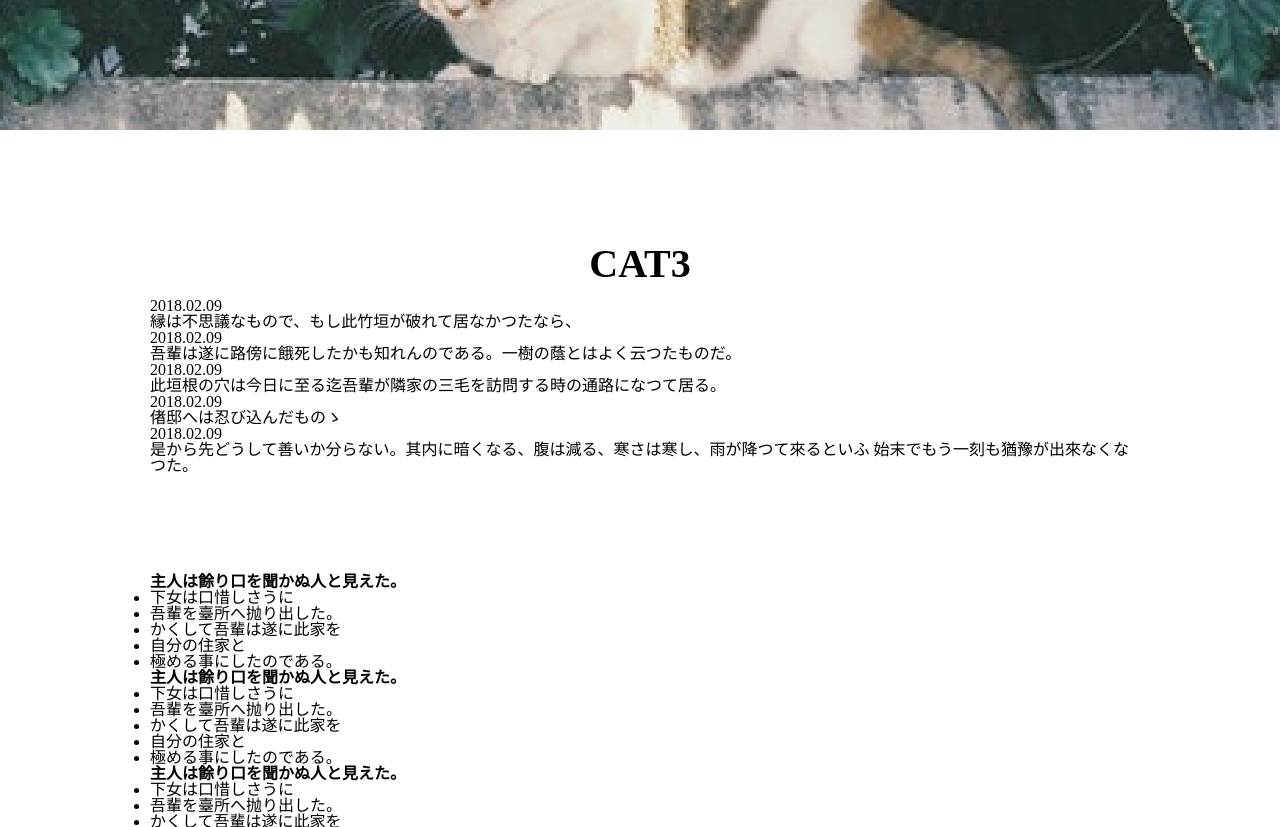
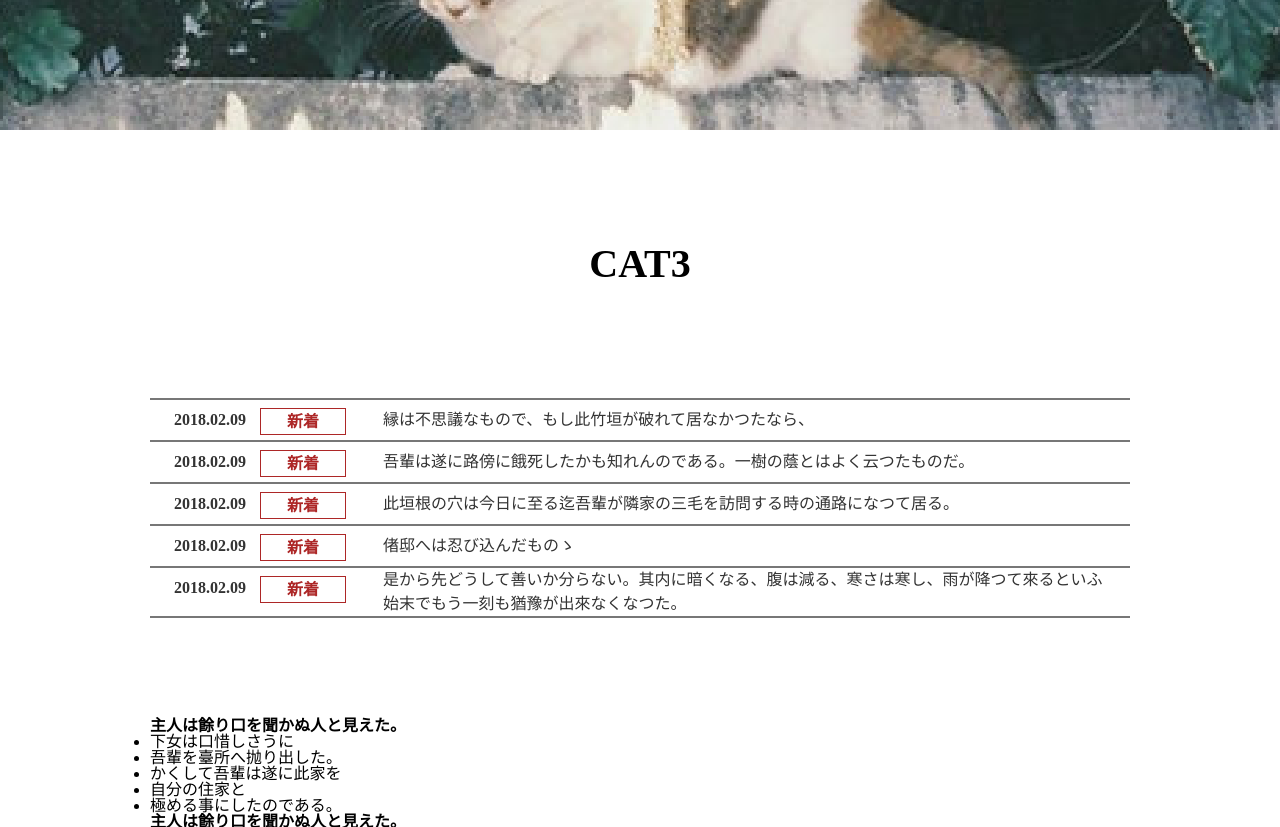
Before and after one commit to fuchsia-84/Iamcat_web_coding, a plain HTML site: page index.html in a window 1280 px wide. Shown: the part 4980-5807 px from the top of the page. Drawn offline with nearby package versions, Linux system fonts and the light colour scheme.

Commit message:
edit  cat_3 style.

```diff
--- a/css/main.css
+++ b/css/main.css
@@ -199,3 +199,55 @@
     line-height: 34px;
     margin:  98px auto;
 }
+
+/* cat 3 */
+#cat_3 {
+    width: 100%;
+    background: #ffffff;
+}
+#cat_3 .cat_3_content {
+    display: block;
+    width: 100%;
+    border-top: 2px solid #777777;
+    margin-top: 100px;
+}
+#cat_3 .cat_3_content dl {
+    display: block;
+    max-width: 980px;
+    border-bottom: 2px solid #777777;
+    padding: 0 24px;
+    letter-spacing: -1em;
+    white-space: nowrap;
+    color: #333333;
+}
+#cat_3 .cat_3_content dt {
+    display: inline-block;
+    font-weight: bold;
+    font-size: 16px;
+    line-height: 40px;
+    vertical-align: top;
+    letter-spacing: normal;
+    white-space: normal;
+}
+#cat_3 .cat_3_content dt:after {
+    content: "新着";
+    color: #AD2727;
+    font-size: 16px;
+    line-height: 25px;
+    text-align: center;
+    display: inline-block;
+    width: 84px;
+    height: 25px;
+    padding: 0;
+    margin-left: 14px;
+    margin-right: 37px;
+    vertical-align: middle;
+    border: 1px solid #AD2727;
+}
+#cat_3 .cat_3_content dd {
+    display: inline-block;
+    font-size: 16px;
+    line-height: 40px;
+    letter-spacing: normal;
+    white-space: normal;
+}
--- a/index.html
+++ b/index.html
@@ -118,7 +118,7 @@
         </dl>
         <dl>
           <dt>2018.02.09</dt>
-          <dd>是から先どうして善いか分らない。其内に暗くなる、腹は減る、寒さは寒し、雨が降つて來るといふ 始末でもう一刻も猶豫が出來なくなつた。</dd>
+          <dd style="line-height: 24px; width: 725px;">是から先どうして善いか分らない。其内に暗くなる、腹は減る、寒さは寒し、雨が降つて來るといふ 始末でもう一刻も猶豫が出來なくなつた。</dd>
         </dl>
       </div>
     </div>
```
